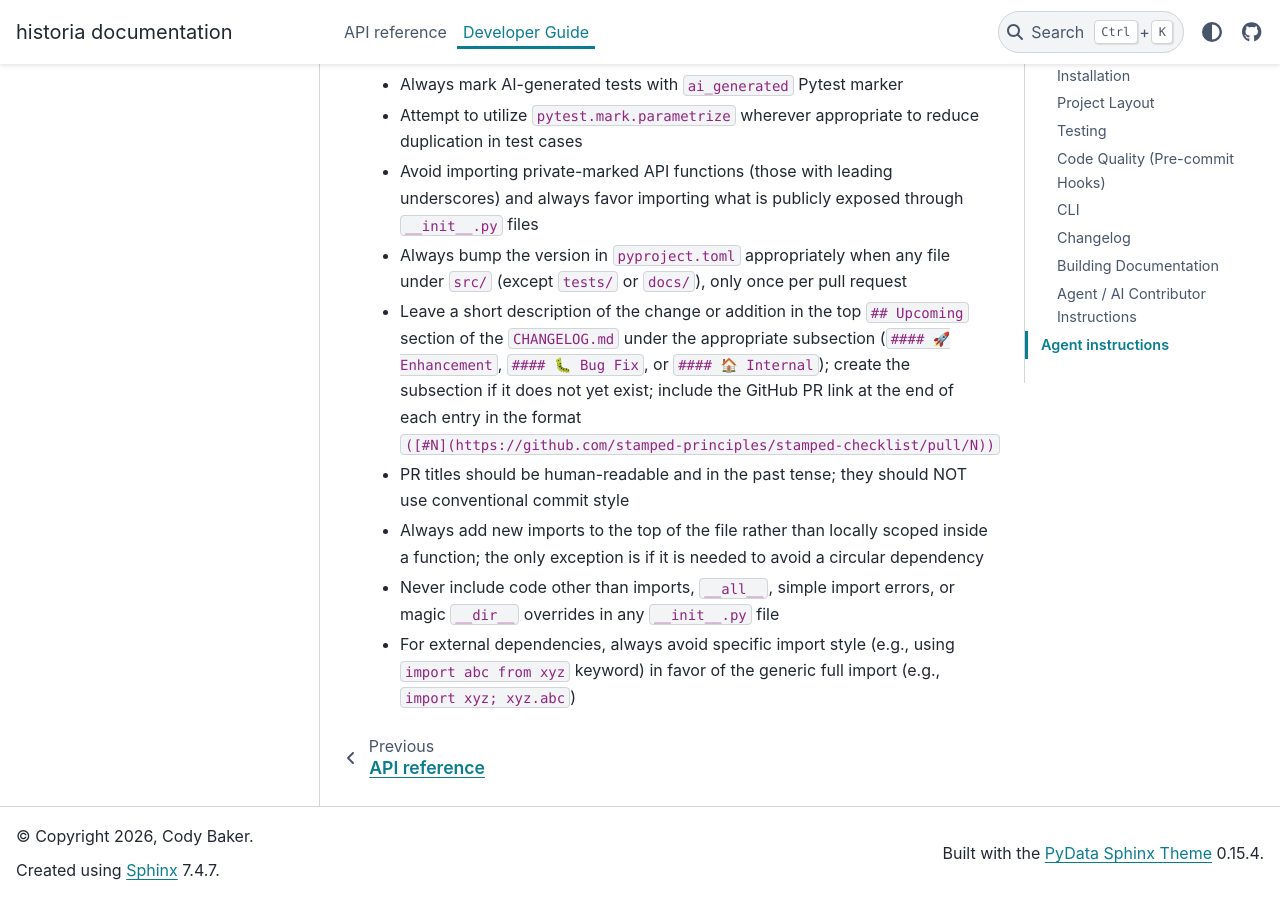
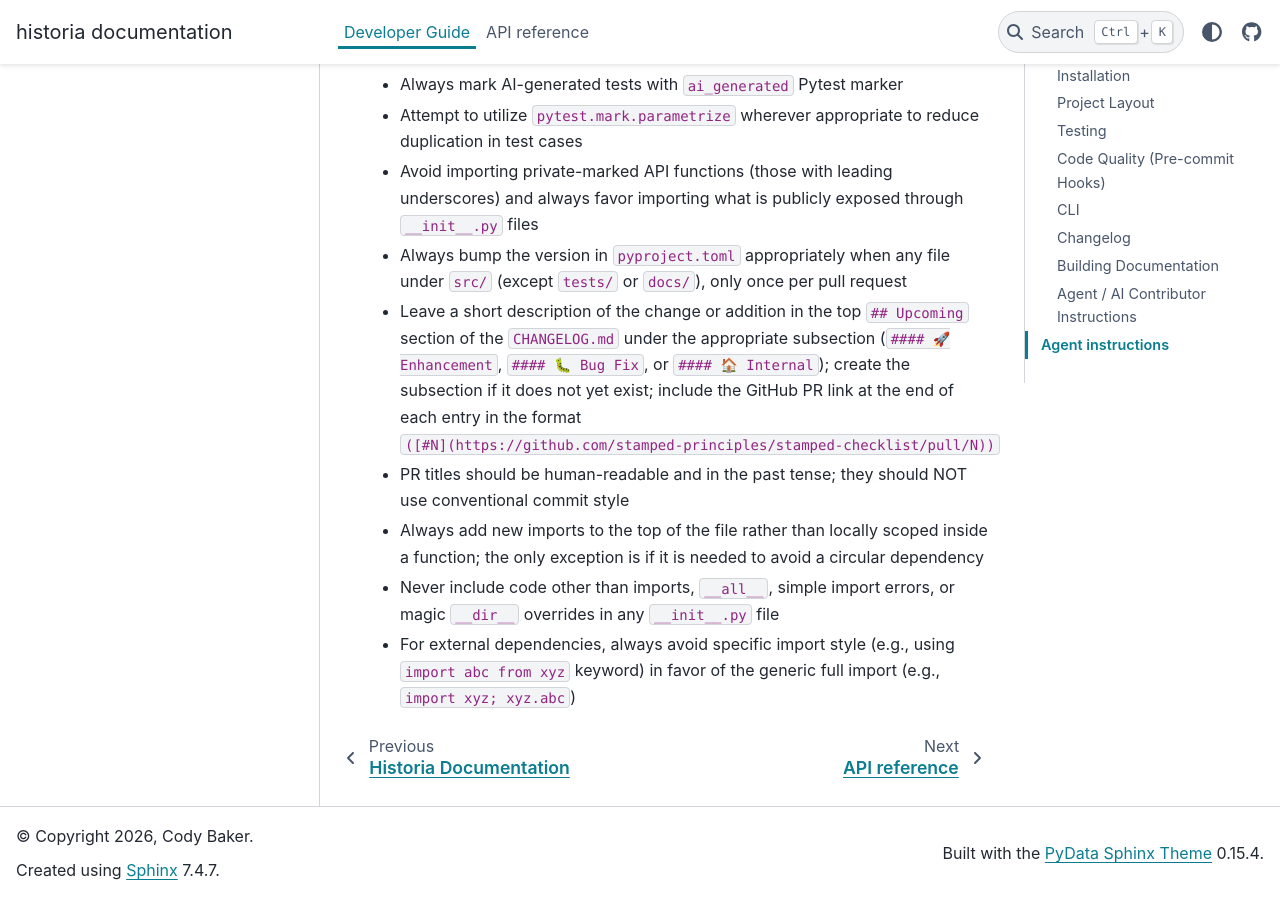
Before and after one commit to CodyCBakerPhD/historia, a Sphinx documentation site: the page built from docs/development/index.md, in a window 1280 px wide and 900 px high, scrolled down 3959 px. Built offline with Sphinx 7.4.7 and the PyData theme 0.15.4, drawn with Linux system fonts in a browser that asks for light colours.

```diff
--- a/docs/index.rst
+++ b/docs/index.rst
@@ -13,5 +13,5 @@ Historia is a command-line tool and Python package for collecting GitHub activit
    :maxdepth: 2
    :caption: Contents
 
+   development/index
    api/index
-   development/index
```
